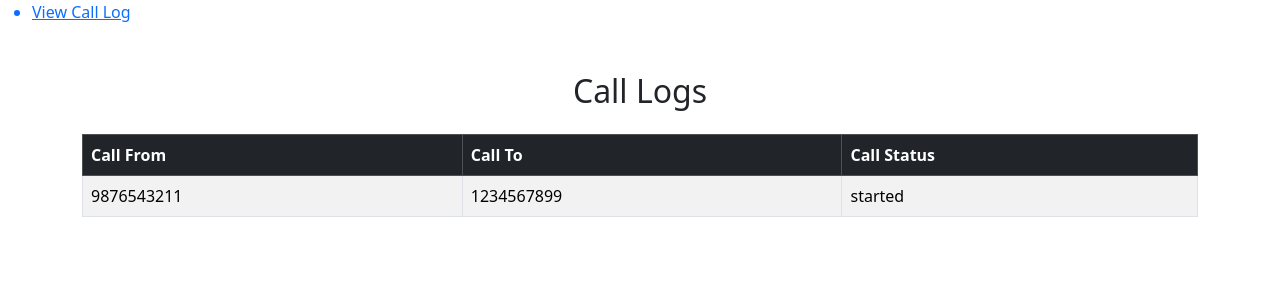
After one commit to abishekvp/main, a Django app: page /view-call-log in a window 1280 px wide. The commit adds this page. Shown: the top 300 px of the page. Run offline with Django 5.2, Linux system fonts and the light colour scheme; data comes from the database, SQL or seed files in the repository.

Commit message:
update call log

```diff
--- a/app/models.py
+++ b/app/models.py
@@ -14,4 +14,4 @@ class UserData(models.Model):
 class CallLog(models.Model):
     from_number = models.CharField(max_length=16)
     to_number = models.CharField(max_length=16)
-    call_duration = models.IntegerField()
+    status = models.CharField(max_length=16)
--- a/app/urls.py
+++ b/app/urls.py
@@ -20,4 +20,8 @@ urlpatterns = [
 
     # add call log
     path('add-call-log', csrf_exempt(views.add_call_log), name='add_call_log'),
+    path('fetch-call-log', views.fetch_call_log, name='fetch-call-log'),
+
+    # view
+    path('view-call-log', views.view_call_log, name='view_call_log'),
 ]
--- a/app/views.py
+++ b/app/views.py
@@ -12,22 +12,20 @@ from django.db.models import Q
 
 # Create your views here.
 def index(request):
-    call_logs = []
-    from app.models import CallLog
-    call_logs = CallLog.objects.all()
-    return render(request, 'index.html', {'call_logs': call_logs})
+
+    return render(request, 'index.html')
 
 def signup(request):
     username = request.POST.get('username')
     email = request.POST.get('email')
     password = request.POST.get('password')
     if not username or not email or not password:
-        return JsonResponse({'status_code': 400, 'message': 'Missing parameters'})
+        return JsonResponse({'status': 400, 'message': 'Missing parameters'})
     if User.objects.filter(Q(username=username) | Q(email=email)).exists():
-        return JsonResponse({'status_code': 403, 'message': 'User already exists'})
+        return JsonResponse({'status': 403, 'message': 'User already exists'})
     user = User.objects.create_user(username=username, email=email, password=password)
     user.save()
-    return JsonResponse({'status_code': 200, 'message': 'User created'})
+    return JsonResponse({'status': 200, 'message': 'User created'})
 
 
 def signin(request):
@@ -36,13 +34,13 @@ def signin(request):
     user = authenticate(request, username=username, password=password)
     if user is not None:
         login(request, user)
-        return JsonResponse({'status_code': 200, 'message': 'User logged in'})
-    return JsonResponse({'status_code': 403, 'message': 'Invalid credentials'})
+        return JsonResponse({'status': 200, 'message': 'User logged in'})
+    return JsonResponse({'status': 403, 'message': 'Invalid credentials'})
 
 
 def signout(request):
     logout(request)
-    return JsonResponse({'status_code': 200, 'message': 'User logged out'})
+    return JsonResponse({'status': 200, 'message': 'User logged out'})
 
 
 def add_user(request):
@@ -52,11 +50,11 @@ def add_user(request):
     contact = request.POST.get('contact')
     password = request.POST.get('password')
     if not username or not email or not contact or not password:
-        return JsonResponse({'status_code': 400, 'message': 'Missing parameters'})
+        return JsonResponse({'status': 400, 'message': 'Missing parameters'})
     if UserData.objects.filter(Q(username=username) | Q(email=email) | Q(contact=contact)).exists():
-        return JsonResponse({'status_code': 403, 'message': 'User already exists'})
+        return JsonResponse({'status': 403, 'message': 'User already exists'})
     UserData.objects.create(username=username, email=email, contact=contact, password=password)
-    return JsonResponse({'status_code': 200, 'message': 'User created'})
+    return JsonResponse({'status': 200, 'message': 'User created'})
 
 
 def get_user(request):
@@ -65,12 +63,12 @@ def get_user(request):
     email = request.GET.get('email')
     contact = request.GET.get('contact')
     if not username and not email and not contact:
-        return JsonResponse({'status_code': 400, 'message': 'Missing parameters'})
+        return JsonResponse({'status': 400, 'message': 'Missing parameters'})
     user = UserData.objects.filter(Q(username=username) | Q(email=email) | Q(contact=contact)).first()
     if not user:
-        return JsonResponse({'status_code': 404, 'message': 'User not found'})
+        return JsonResponse({'status': 404, 'message': 'User not found'})
     data = {'username': user.username, 'email': user.email, 'contact': user.contact, 'active': user.is_active, 'created_at': user.created_at, 'updated_at': user.updated_at}
-    return JsonResponse({'status_code': 200, 'message': 'User found', 'data': data})
+    return JsonResponse({'status': 200, 'message': 'User found', 'data': data})
 
 
 def update_user(request):
@@ -80,10 +78,10 @@ def update_user(request):
     contact = request.POST.get('contact')
     password = request.POST.get('password')
     if not username or not email or not contact or not password:
-        return JsonResponse({'status_code': 400, 'message': 'Missing parameters'})
+        return JsonResponse({'status': 400, 'message': 'Missing parameters'})
     user = UserData.objects.filter(Q(username=username) | Q(email=email) | Q(contact=contact)).first()
     if not user:
-        return JsonResponse({'status_code': 404, 'message': 'User not found'})
+        return JsonResponse({'status': 404, 'message': 'User not found'})
     if username and username != user.username:
         user.username = username
     if email and email != user.email:
@@ -94,9 +92,9 @@ def update_user(request):
         if password != user.password:
             user.password = password
         elif password == user.password:
-            return JsonResponse({'status_code': 400, 'message': 'Password is same as before'})
+            return JsonResponse({'status': 400, 'message': 'Password is same as before'})
     user.save()
-    return JsonResponse({'status_code': 200, 'message': 'User updated'})
+    return JsonResponse({'status': 200, 'message': 'User updated'})
 
 def delete_user(request):
     from app.models import UserData
@@ -104,12 +102,12 @@ def delete_user(request):
     email = request.POST.get('email')
     contact = request.POST.get('contact')
     if not username and not email and not contact:
-        return JsonResponse({'status_code': 400, 'message': 'Missing parameters'})
+        return JsonResponse({'status': 400, 'message': 'Missing parameters'})
     user = UserData.objects.filter(Q(username=username) | Q(email=email) | Q(contact=contact)).first()
     if not user:
-        return JsonResponse({'status_code': 404, 'message': 'User not found'})
+        return JsonResponse({'status': 404, 'message': 'User not found'})
     user.delete()
-    return JsonResponse({'status_code': 200, 'message': 'User deleted'})
+    return JsonResponse({'status': 200, 'message': 'User deleted'})
 
 
 from rest_framework_simplejwt.tokens import AccessToken
@@ -125,8 +123,21 @@ def add_call_log(request):
     from app.models import CallLog
     from_number = request.POST.get('from_number')
     to_number = request.POST.get('to_number')
-    call_duration = request.POST.get('duration')
-    if not from_number or not to_number or not call_duration:
-        return JsonResponse({'status_code': 400, 'message': 'Missing parameters'})
-    CallLog.objects.create(from_number=from_number, to_number=to_number, call_duration=call_duration)
-    return JsonResponse({'status_code': 200, 'message': 'Call log added'})
+    status = request.POST.get('status')
+    if not from_number or not to_number or not status:
+        return JsonResponse({'status': 400, 'message': 'Missing parameters'})
+    CallLog.objects.create(from_number=from_number, to_number=to_number, status=status)
+    return JsonResponse({'status': 200, 'message': 'Call log added'})
+
+
+def view_call_log(request):
+    return render(request, 'call-log.html')
+
+
+def fetch_call_log(request):
+    from app.models import CallLog
+    call_logs = CallLog.objects.all()
+    logs = []
+    for call_log in call_logs:
+        logs.append({'from_number': call_log.from_number, 'to_number': call_log.to_number, 'status': call_log.status})
+    return JsonResponse({'status': 200, 'logs': logs})
--- /dev/null
+++ b/static/js/main.js
@@ -0,0 +1,26 @@
+function load_log(logs){
+    const logsTableBody = $(".logsTableBody");
+    $(logsTableBody).empty();
+    logs.forEach(log => {
+        logsTableBody.append(
+            `<tr>
+                <td>${log.from_number}</td>
+                <td>${log.to_number}</td>
+                <td>${log.status}</td>
+            </tr>`
+        );
+    });
+}
+
+function get_call_log(){
+    $.ajax({
+        url: `/fetch-call-log`,
+        type: "GET",
+        success: function (response) {
+            load_log(response.logs);
+        },
+        error: function (error) {
+            alert("Error loading log. Error: " + error);
+        }
+    });
+}
--- /dev/null
+++ b/templates/call-log.html
@@ -0,0 +1,20 @@
+{% extends 'index.html' %}
+{% block dashboard %}
+<div class="container my-5">
+    <h2 class="text-center mb-4">Call Logs</h2>
+    <table class="table table-striped table-bordered">
+        <thead class="table-dark">
+            <tr>
+                <th>Call From</th>
+                <th>Call To</th>
+                <th>Call Status</th>
+            </tr>
+        </thead>
+        <tbody class="logsTableBody">
+        </tbody>
+    </table>
+</div>
+<script>
+    get_call_log();
+</script>
+{% endblock %}
--- a/templates/index.html
+++ b/templates/index.html
@@ -1,13 +1,24 @@
+{% load static %}
 <!DOCTYPE html>
 <html lang="en">
 <head>
     <meta charset="UTF-8">
     <meta name="viewport" content="width=device-width, initial-scale=1.0">
     <title>AbirajVP - Site Manager Admin</title>
+    <link href="https://cdn.jsdelivr.net/npm/bootstrap@5.3.0-alpha3/dist/css/bootstrap.min.css" rel="stylesheet">
+    <script src="https://code.jquery.com/jquery-3.6.0.min.js"></script>
+    <script src="{% static 'js/main.js' %}"></script>
 </head>
 <body>
-    {% for log in call_logs %}
-    <p>{{ log.from_number }} - {{ log.to_number }} - {{ log.call_duration }}</p>
-    {% endfor %}
+    <nav>
+        <ul>
+            <a href="view-call-log"><li>View Call Log</li></a>
+        </ul>
+    </nav>
+    <section class="dashboard">
+        {% block dashboard %}
+        {% endblock %}
+    </section>
+    <script src="https://cdn.jsdelivr.net/npm/bootstrap@5.3.0-alpha3/dist/js/bootstrap.bundle.min.js"></script>
 </body>
 </html>
```
Also changed, not shown: db.sqlite3.
